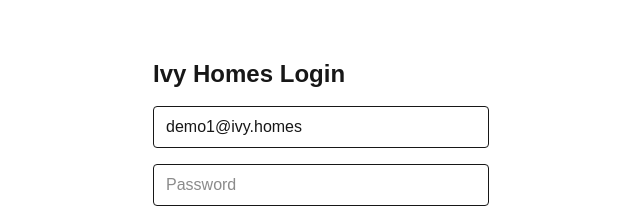
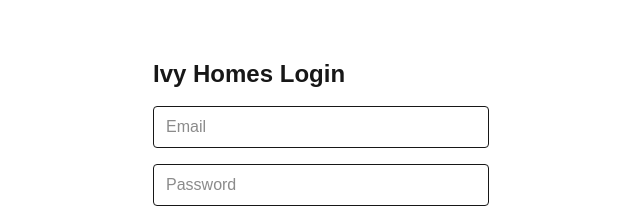
Before and after one commit to anaronic/ivy-homes, a Next.js app in the folder frontend/: page /login in a window 1280 px wide. Shown: the part 240-448 px from the top of the page, without its empty margins (319-959 px from the left). Built offline with nearby package versions, Linux system fonts and the light colour scheme; no server answers.

Commit message:
fix: remove auto-filled credentials

```diff
--- a/frontend/app/login/page.tsx
+++ b/frontend/app/login/page.tsx
@@ -5,12 +5,8 @@
 import { login } from "@/lib/auth";
 
 export default function LoginPage() {
-  const [email, setEmail] = useState(
-    process.env.NEXT_PUBLIC_DEMO_EMAIL ?? "demo1@ivy.homes",
-  );
-  const [password, setPassword] = useState(
-    process.env.NEXT_PUBLIC_DEMO_PASSWORD ?? "",
-  );
+  const [email, setEmail] = useState("");
+  const [password, setPassword] = useState("");
   const [error, setError] = useState("");
   const [loading, setLoading] = useState(false);
   const router = useRouter();
@@ -40,6 +36,7 @@
           placeholder="Email"
           value={email}
           onChange={(e) => setEmail(e.target.value)}
+          autoComplete="username"
           className="w-full rounded border px-3 py-2"
           required
         />
@@ -48,6 +45,7 @@
           placeholder="Password"
           value={password}
           onChange={(e) => setPassword(e.target.value)}
+          autoComplete="current-password"
           className="w-full rounded border px-3 py-2"
           required
         />
```
Also changed, not shown: 2 other files (tests, documents, lock files or other folders).
